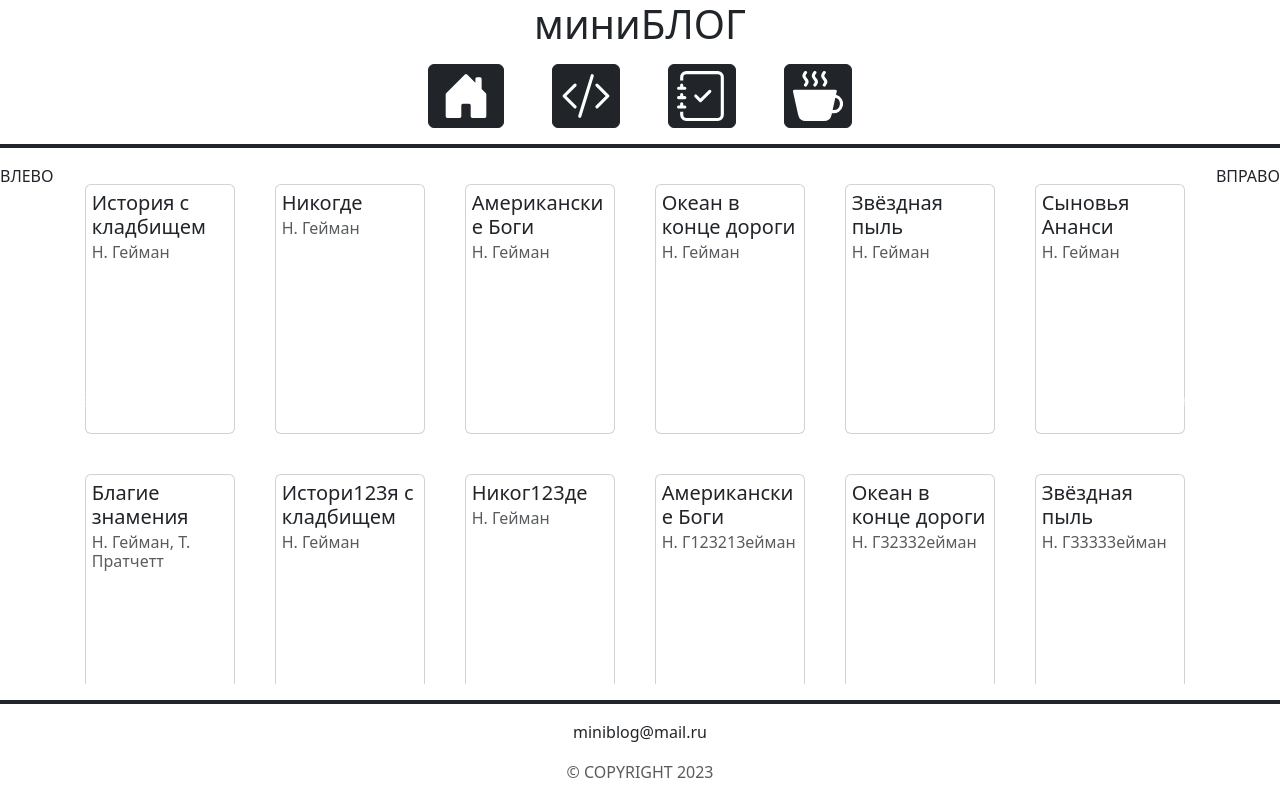
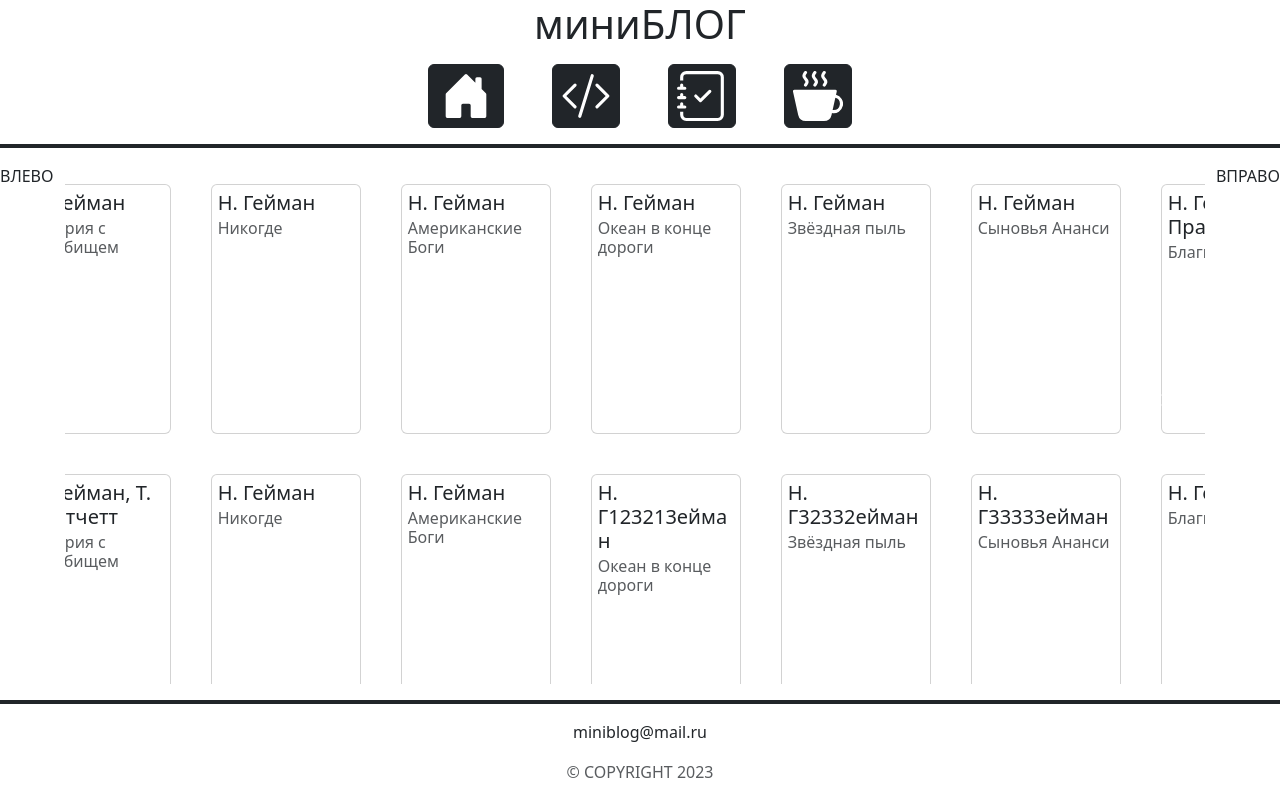
Before and after one commit to Potapov-AA/J-BLOG, a Vue app: page /books in a window 1280 px wide. Shown: the top 798 px of the page. Built offline with nearby package versions, Linux system fonts and the light colour scheme.

Commit message:
Сделал начальный вид страницы с книгами

```diff
--- a/src/views/Books.vue
+++ b/src/views/Books.vue
@@ -17,30 +17,41 @@ const books = useBooksStore();
       <span class="visually-hidenn">Предыдущий</span>
     </button>
 
-    <div>
-      <div v-for="i in Math.floor(books.books.length / 6)" v-bind:key="i">
-        <div class="books-library" v-for="j in 6" :key="j">
-          <div class="card book-card">
-            <h5 class="card-title text-break">{{ books.books[j + (i - 1) * 6 - 1].title }}</h5>
-            <h6 class="card-subtitle mb-2 text-body-secondary">
-              {{ books.books[j + (i - 1) * 6 - 1].author }}
-            </h6>
-          </div>
-        </div>
-      </div>
-
     <div
       id="caruselLibrary"
       class="carousel carousel-dark slide"
       data-bs-ride="carousel"
     >
       <div class="carousel-inner">
-          <div class="carousel-item active">11111</div>
-          <div class="carousel-item">22222</div>
-          <div class="carousel-item">22222</div>
+        <div v-for="i in Math.floor(books.books.length / 12)" v-bind:key="i">
+          <div :class="{ active: i == 1 }" class="carousel-item">
+            <div class="books-library" v-for="j in 6" :key="j">
+              <div class="card book-card">
+                <h5 class="card-title text-break">
+                  {{ books.books[j + (i - 1) * 6 - 1].author }}
+                </h5>
+                <h6 class="card-subtitle mb-2 text-body-secondary">
+                  {{ books.books[j + (i - 1) * 6 - 1].title }}
+                </h6>
+              </div>
+            </div>
+            <br />
+            <div class="books-library" v-for="j in 6" :key="j">
+              <div class="card book-card">
+                <h5 class="card-title text-break">
+                  {{ books.books[j + (i - 1) * 6 - 1 + 6].author }}
+                </h5>
+                <h6 class="card-subtitle mb-2 text-body-secondary">
+                  {{ books.books[j + (i - 1) * 6 - 1].title }}
+                </h6>
               </div>
             </div>
           </div>
+        </div>
+      </div>
+    </div>
+
+
   <button
     class="carousel-control-next"
     type="button"
```
Lines whose indentation alone changed are shown as unchanged.
